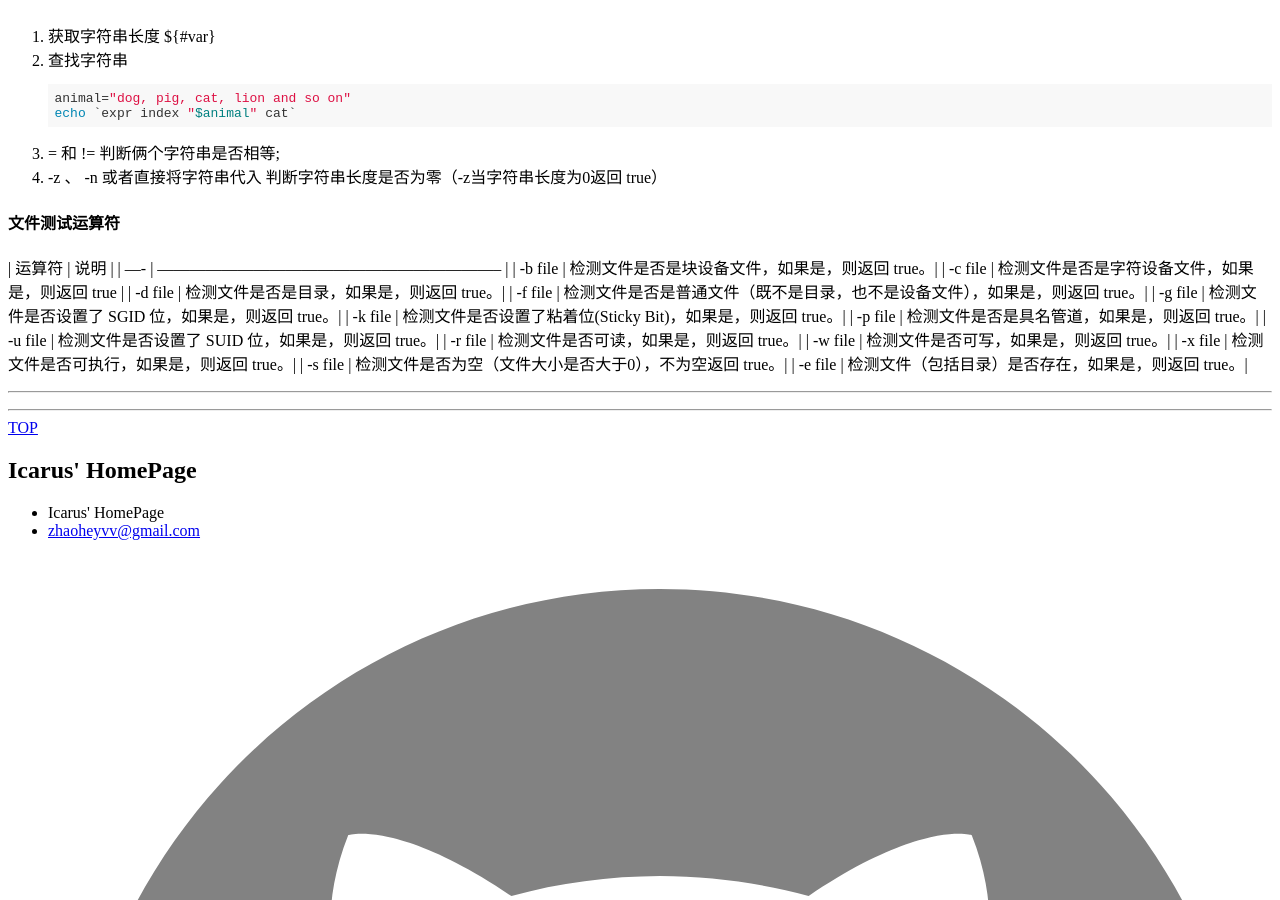
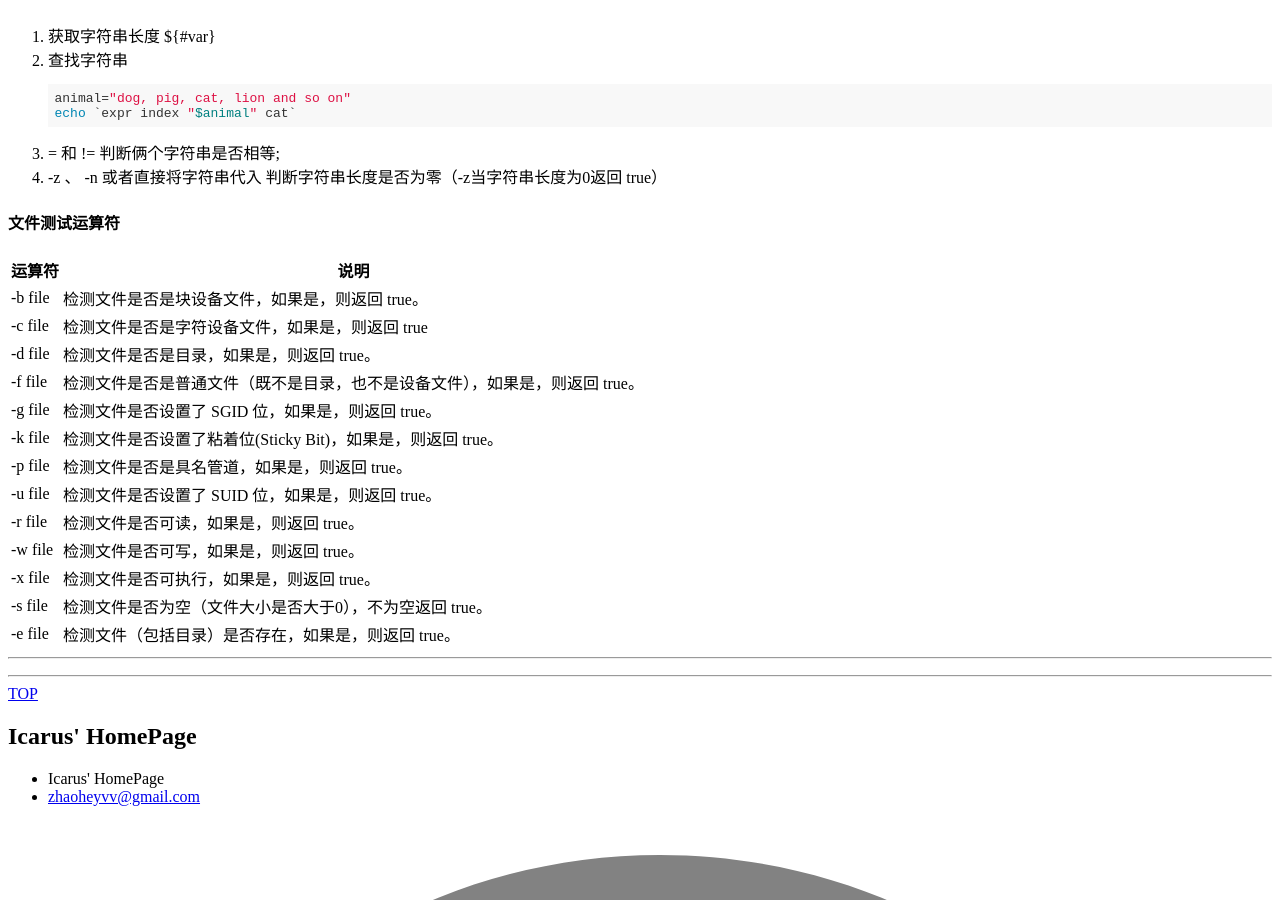
Before and after one commit to zhaoheyv/shit, a Jekyll site: the page built from _posts/2017-08-28-basic-shell.md, in a window 1280 px wide and 900 px high, scrolled down 2010 px. Built offline with Jekyll 4.4.1, drawn with Linux system fonts in a browser that asks for light colours; nearby versions of some CDN libraries; formulas are drawn with MathJax 3; comment, search, counter and statistics services are not loaded.

```diff
--- a/_posts/2017-08-28-basic-shell.md
+++ b/_posts/2017-08-28-basic-shell.md
@@ -50,8 +50,9 @@ echo `expr index "$animal" cat`
 4. -z 、 -n 或者直接将字符串代入 判断字符串长度是否为零（-z当字符串长度为0返回 true）
 
 #### 文件测试运算符
-| 运算符 	| 说明 |
-| ---- | ----------------------------------------------------------------- |
+
+| 运算符 | 说明 |
+| ---- | ------------------------------------------------------------------------------------ |
 | -b file |	检测文件是否是块设备文件，如果是，则返回 true。|
 | -c file |	检测文件是否是字符设备文件，如果是，则返回 true |
 | -d file |	检测文件是否是目录，如果是，则返回 true。|
```
